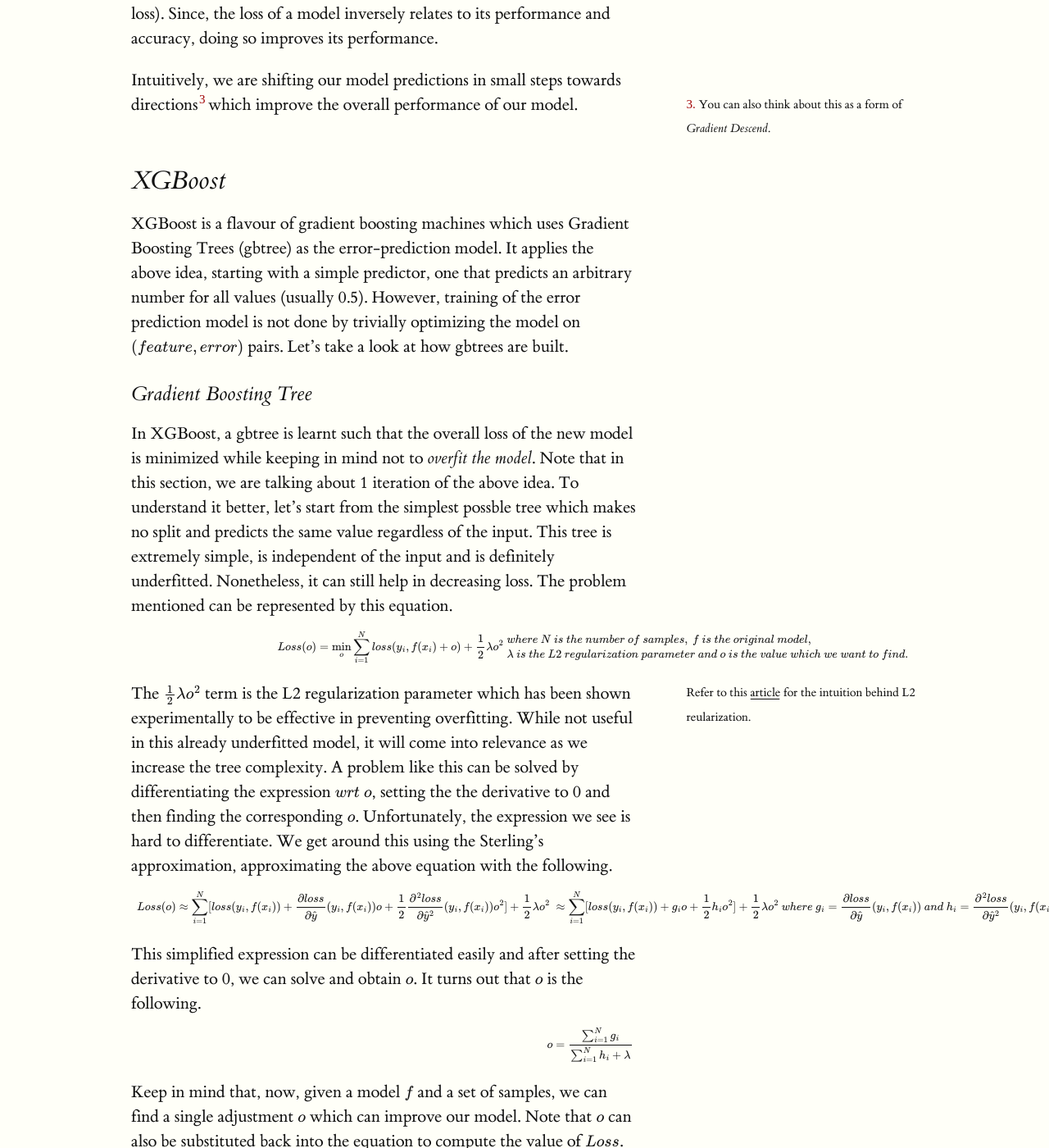
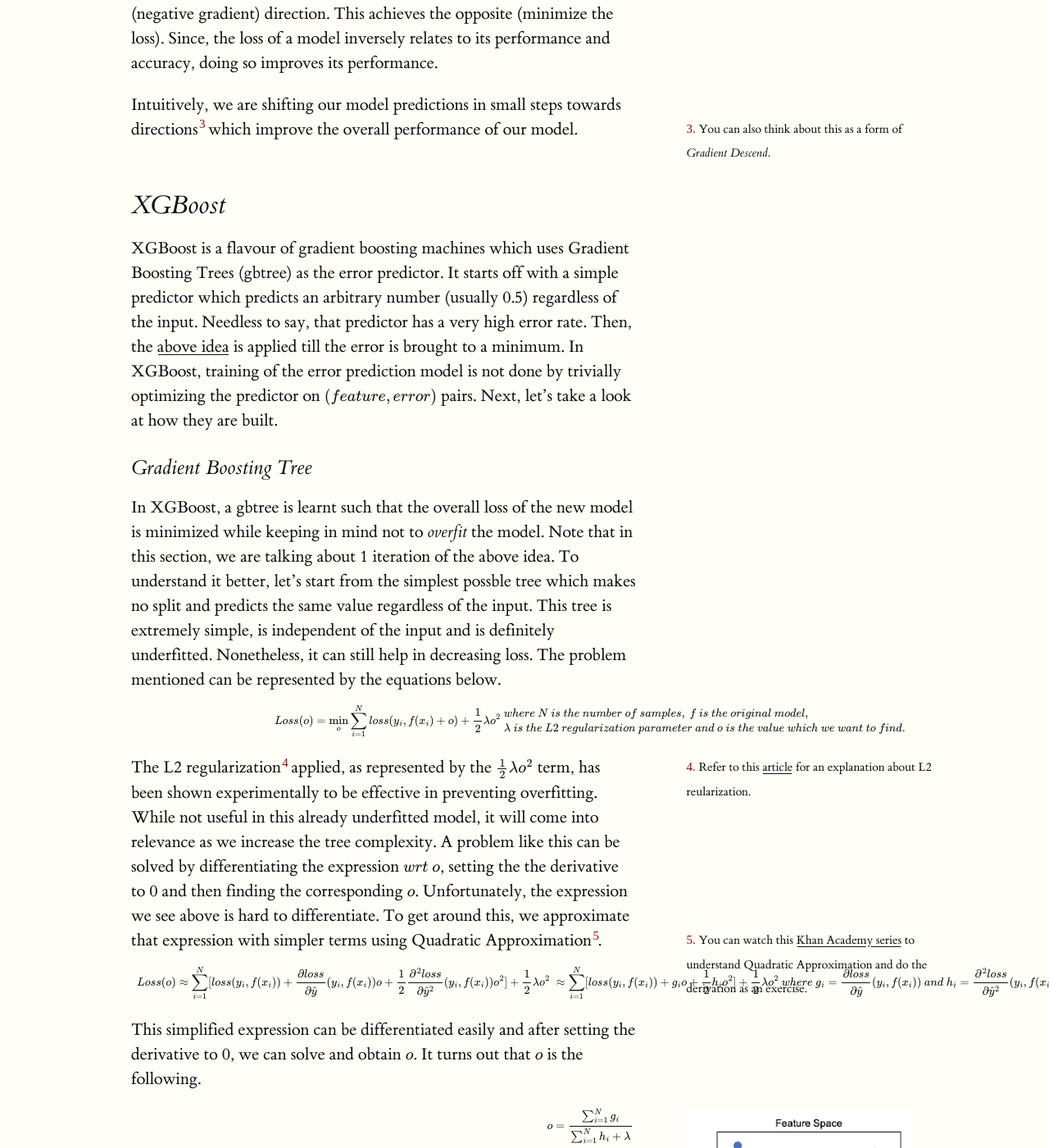
Before and after one commit to bobby-tan/bobby-tan.github.io, a Jekyll site: the page built from _posts/2020-05-11-A-Short-Introduction-to-XGBoost.md, in a window 1280 px wide and 1400 px high, scrolled down 3101 px. Shown: the whole window at 82% size. Built offline with Jekyll 4.4.1, drawn with Linux system fonts in a browser that asks for light colours; formulas are drawn with MathJax 3; some of the changed text lies outside the part shown.

Commit message:
finished editting'

```diff
--- a/_posts/2020-05-11-A-Short-Introduction-to-XGBoost.md
+++ b/_posts/2020-05-11-A-Short-Introduction-to-XGBoost.md
@@ -27,9 +27,10 @@
 
 When trainining a new error-predicting model to predict a model's current errors, we regularize its complexity to prevent *overfitting*{% sidenote 'sn-two' 'A model which memorizes the errors for all of its training samples will have no use in the practical scenario.'%}. This regularized model will have *'errors'* when predicting the original model's *'errors'*. With reference to the <a href="#example">above example</a>, it might not necessarily predict 2. Since the new improved model's prediction depends on the new error-predicting model's prediction, it too, will have errors albeit lower than before.
 
-To mitigate this, we perform 2 measures. First, we reduce our reliance or trust on any single error predictor by applying a small weight, *$$ \eta $$* (typically between 0 to 0.1) to its output. Then, instead of stopping after 1 iteration of improvement, we repeat the process multiple times, learning new error predictors for newly formed improved models till the accuracy or error is satisfactory. This is summed up using the equations below.
+To mitigate this, we perform 2 measures. First, we reduce our reliance or trust on any single error predictor by applying a small weight, *$$ \eta $$* (typically between 0 to 0.1) to its output. Then, instead of stopping after 1 iteration of improvement, we repeat the process multiple times, learning new error predictors for newly formed improved models till the accuracy or error is satisfactory. This is summed up using the equations below where $$ x $$ is an input.
 
 {% marginnote 'sn-three' 'Typically, the error-predicting model predicts the negative error and so, we use an addition instead of deduction.'%}
+
 <p id="steps"></p>
 
 $$
@@ -57,11 +58,11 @@
 
 ## XGBoost
 
-XGBoost is a flavour of gradient boosting machines which uses Gradient Boosting Trees (gbtree) as the error-prediction model. It applies the above idea, starting with a simple predictor, one that predicts an arbitrary number for all values (usually 0.5). However, training of the error prediction model is not done by trivially optimizing the model on  $$ (feature, error) $$ pairs. Let's take a look at how gbtrees are built.
+XGBoost is a flavour of gradient boosting machines which uses Gradient Boosting Trees (gbtree) as the error predictor. It starts off with a simple predictor which predicts an arbitrary number (usually 0.5) regardless of the input. Needless to say, that predictor has a very high error rate. Then, the <a href="#steps">above idea</a> is applied till the error is brought to a minimum. In XGBoost, training of the error prediction model is not done by trivially optimizing the predictor on  $$ (feature, error) $$ pairs. Next, let's take a look at how they are built.
 
 ### Gradient Boosting Tree
 
-In XGBoost, a gbtree is learnt such that the overall loss of the new model is minimized while keeping in mind not to *overfit the model*. Note that in this section, we are talking about 1 iteration of the above idea. To understand it better, let's start from the simplest possble tree which makes no split and predicts the same value regardless of the input. This tree is extremely simple, is independent of the input and is definitely underfitted. Nonetheless, it can still help in decreasing loss. The problem mentioned can be represented by this equation.
+In XGBoost, a gbtree is learnt such that the overall loss of the new model is minimized while keeping in mind not to *overfit* the model. Note that in this section, we are talking about 1 iteration of the above idea. To understand it better, let's start from the simplest possble tree which makes no split and predicts the same value regardless of the input. This tree is extremely simple, is independent of the input and is definitely underfitted. Nonetheless, it can still help in decreasing loss. The problem mentioned can be represented by the equations below.
 
 $$
 
@@ -74,10 +75,11 @@
 &\lambda \ is\ the\ L2\ regularization\ parameter\ and\ o\ is\ the\ value\ which\ we\ want\ to\ find.
 \end{align*}
 
+~ \\ ~ \\
+
 $$
 
-{% marginnote 'sn-five' 'Refer to this <a href="https://towardsdatascience.com/intuitions-on-l1-and-l2-regularisation-235f2db4c261">article</a> for the intuition behind L2 reularization.'%}
-The $$ \frac{1}{2}\lambda o^2 $$ term is the L2 regularization parameter which has been shown experimentally to be effective in preventing overfitting. While not useful in this already underfitted model, it will come into relevance as we increase the tree complexity. A problem like this can be solved by differentiating the expression $$ wrt\ o $$, setting the the derivative to 0 and then finding the corresponding $$ o $$. Unfortunately, the expression we see is hard to differentiate. We get around this using the Sterling's approximation, approximating the above equation with the following.
+The L2 regularization{% sidenote 'sn-five' 'Refer to this <a href="https://towardsdatascience.com/intuitions-on-l1-and-l2-regularisation-235f2db4c261">article</a> for an explanation about L2 reularization.'%} applied, as represented by the $$ \frac{1}{2}\lambda o^2 $$ term, has been shown experimentally to be effective in preventing overfitting. While not useful in this already underfitted model, it will come into relevance as we increase the tree complexity. A problem like this can be solved by differentiating the expression $$ wrt\ o $$, setting the the derivative to 0 and then finding the corresponding $$ o $$. Unfortunately, the expression we see above is hard to differentiate. To get around this, we approximate that expression with simpler terms using Quadratic Approximation{% sidenote 'sn-five' 'You can watch this <a href="https://www.khanacademy.org/math/multivariable-calculus/applications-of-multivariable-derivatives#quadratic-approximations">Khan Academy series</a> to understand Quadratic Approximation and do the derivation as an exercise.'%}.
 
 $$
 
@@ -89,29 +91,37 @@
 
 where\ g_i = \frac{\partial loss}{\partial \widehat{y}}(y_i, f(x_i)) \ and\ h_i=\frac{\partial^2 loss}{\partial \widehat{y}^2}(y_i, f(x_i)).
 
+~ \\ ~ \\
+
 $$
 
 This simplified expression can be differentiated easily and after setting the derivative to 0, we can solve and obtain $$ o $$. It turns out that $$ o $$ is the following.
 
+{% marginfigure 'mf-1' 'assets/img/Figure 2.png' 'An illustration of the scenario given: We find a single best adjustment $$ o $$ which we can apply to any sample in our dataset to minimize overall loss.' %}
+
 $$
+
+~ \\ ~ \\
 
 o = \frac{\sum_{i = 1}^N g_i}{\sum_{i = 1}^N h_i + \lambda}
 
+~ \\ ~ \\
+
 $$
 
-Keep in mind that, now, given a model $$ f $$ and a set of samples, we can find a single adjustment $$ o $$ which can improve our model. Note that $$ o $$ can also be substituted back into the equation to compute the value of $$ Loss $$. The remaining of this section talks about how we can further improve (decrease the loss) by making the simple model more complex (growing the tree). Here's the overall idea.
+Keep in mind that, now, given a model $$ f $$ and a set of samples, we can find a single adjustment $$ o $$ which best improves our model. <a id="note_1"></a>*Note that $$ o $$ can also be substituted back into the equation to compute the value of $$ Loss $$.* The remaining of this section talks about how we can further improve (decrease the loss) by increasing the complexity of our simple model (growing the tree). Here's the overall idea.
 
 >  By cleverly dividing the samples into subgroups and then finding $$ o $$ for each subgroup (using the method above), the performance of the model can be further improved (loss can be brought lower).
 
-The samples can be divided using split conditions. For example, if a split condition is *"feature x less than 10"*, samples whose feature x has value less than 10 will go into 1 subgroup and the rest, to the other group. Each subgroup can be further divided iteratively if necessary (like a decision tree). {% marginnote 'sn-six' 'The minimum loss for a subgroup can be computed by substituting optimal $$ o $$ into $$ Loss $$.'%} For each subgroup, its optimal $$ o $$ and loss can be solved using the above technique. The overall loss, $$ Loss $$, is the summation of the loss of each subgroup (leaves in the decision tree).
+The samples can be divided using split conditions. For example, if a split condition is *"feature x less than 10"*, samples whose feature x has value less than 10 will go into 1 subgroup and the rest, to the other group. Each subgroup can be further divided iteratively if necessary. These splits divide the original feature space into smaller subspaces and samples in each subspace form a subgroup. For each subgroup, its optimal $$ o $$ and loss{% sidenote 'sn-six' '<a href="#note_1">Remember</a> that the minimum loss for a subgroup can be computed by substituting optimal $$ o $$ back into $$ Loss $$.'%} can be solved using the above technique. The overall loss, $$ Loss $$, is the summation of the loss of each subgroup (leaves in the decision tree).{% marginfigure 'mf-2' 'assets/img/Figure 3.png' 'An illustration of the discussed concept: In this example, the features space is divided into 3 segments with splits $$ B < 2 $$ and $$ A < 2.5 $$. The optimal $$ o $$ for each subgroup is then computed using the discussed technique.' %}.
 
-At each group or subgroup, the decision of whether to split and if so, which split to use depends on whether a split can reduce the loss of that group and how much each split decreases loss. We choose the split which minimizes $$ Loss $$.
+At each group or subgroup, the decision of whether to split and if so, which split to use depends on whether a split can reduce the loss of that group and how much each split decreases loss. We always choose the split which minimizes $$ Loss $$ and will not split if $$ Loss $$ cannot be decreased.
 
 Let's describe what's happening intuitively. The current model has different levels of errors in different parts of the feature space. It overpredicts for some samples, underpredicts for others and by varying magnitudes. *By segmenting the feature space such that the errors in each subgroup are similar, more specific and thus, better adjustments can be computed for each subgroup, enhancing overall model performance.*
 
 ### Overfitting
 
-To prevent model overfitting, the maximum height of trees are limited. This limits the number of subgroups (leaves) which can be formed. Also, the decrease in loss from a split must exceed a certain threshold for XGBoost to allow it. This is modelled into the $$ Loss $$ via an additional regualarization term, $$ \gamma T\ where\ T\ is\ the\ number\ of\ leaves $$ which was ommited earlier on to prevent confusion.
+To prevent *overfitting*, several measures are implemented. We discuss two important ones here. First, the maximum height of trees grown can be capped by the user. This helps in limitings the number of subgroups (leaves) which can be formed. Second, the decrease in loss from a split must exceed a certain threshold set by the user for XGBoost to allow it. This is modelled into the $$ Loss $$ via an additional regualarization term, $$ \gamma T\ where\ T\ is\ the\ number\ of\ leaves $$. This was ommited earlier on to prevent confusion.
 
 
 ## Optimizations
@@ -128,11 +138,6 @@
 
 **Column and Row Subsampling** - To reduce training time, XGBoost provides the option of training every tree with only a randomly sampled subset of the original data rows where the size of this subset is determined by the user. The same applies to the columns/features of the dataset. Apart from savings in training time, subsampling the columns during training has the effect of decorrelating the trees which can reduce overfitting and boost model performance. This idea is also used in the Random Forest algorithm.
 
-{% marginfigure 'mf-id-whatever' 'assets/img/Figure 2.png' 'F.J. Cole, “The History of Albrecht Dürer’s Rhinoceros in Zoological Literature,” *Science, Medicine, and History: Essays on the Evolution of Scientific Thought and Medical Practice* (London, 1953), ed. E. Ashworth Underwood, 337-356. From page 71 of Edward Tufte’s *Visual Explanations*.' %}.
-
-{% marginfigure 'mf-id-whatever2' 'assets/img/Figure 3.png' 'F.J. Cole, “The History of Albrecht Dürer’s Rhinoceros in Zoological Literature,” *Science, Medicine, and History: Essays on the Evolution of Scientific Thought and Medical Practice* (London, 1953), ed. E. Ashworth Underwood, 337-356. From page 71 of Edward Tufte’s *Visual Explanations*.' %}.
-
-
 ##  End Note and References
 
 Cheers, we have reached the end. Hopefully, it has helped you. Feel free to E-mail me (liangweitan300895@gmail.com) for feedbacks, questions or even a chat.
```
